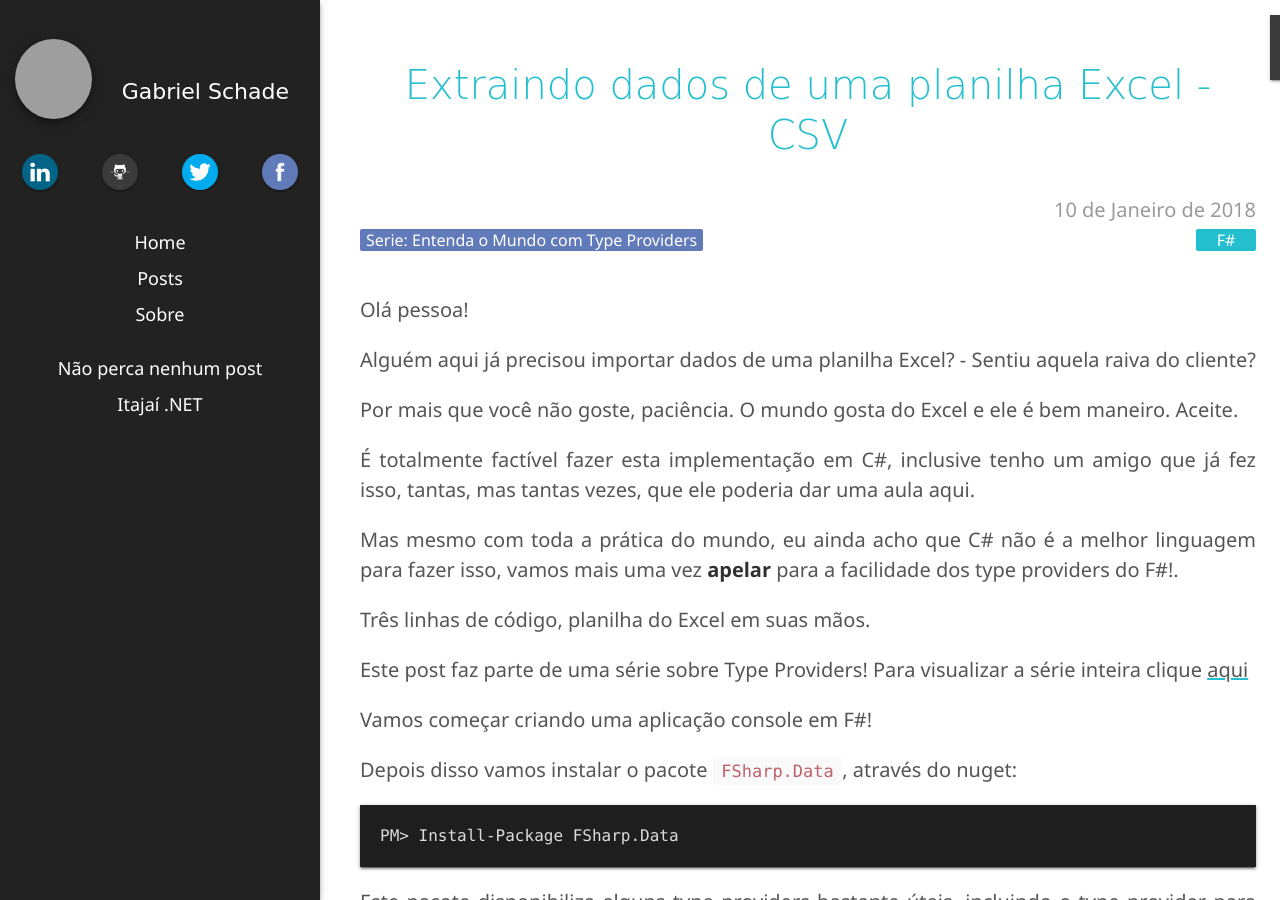
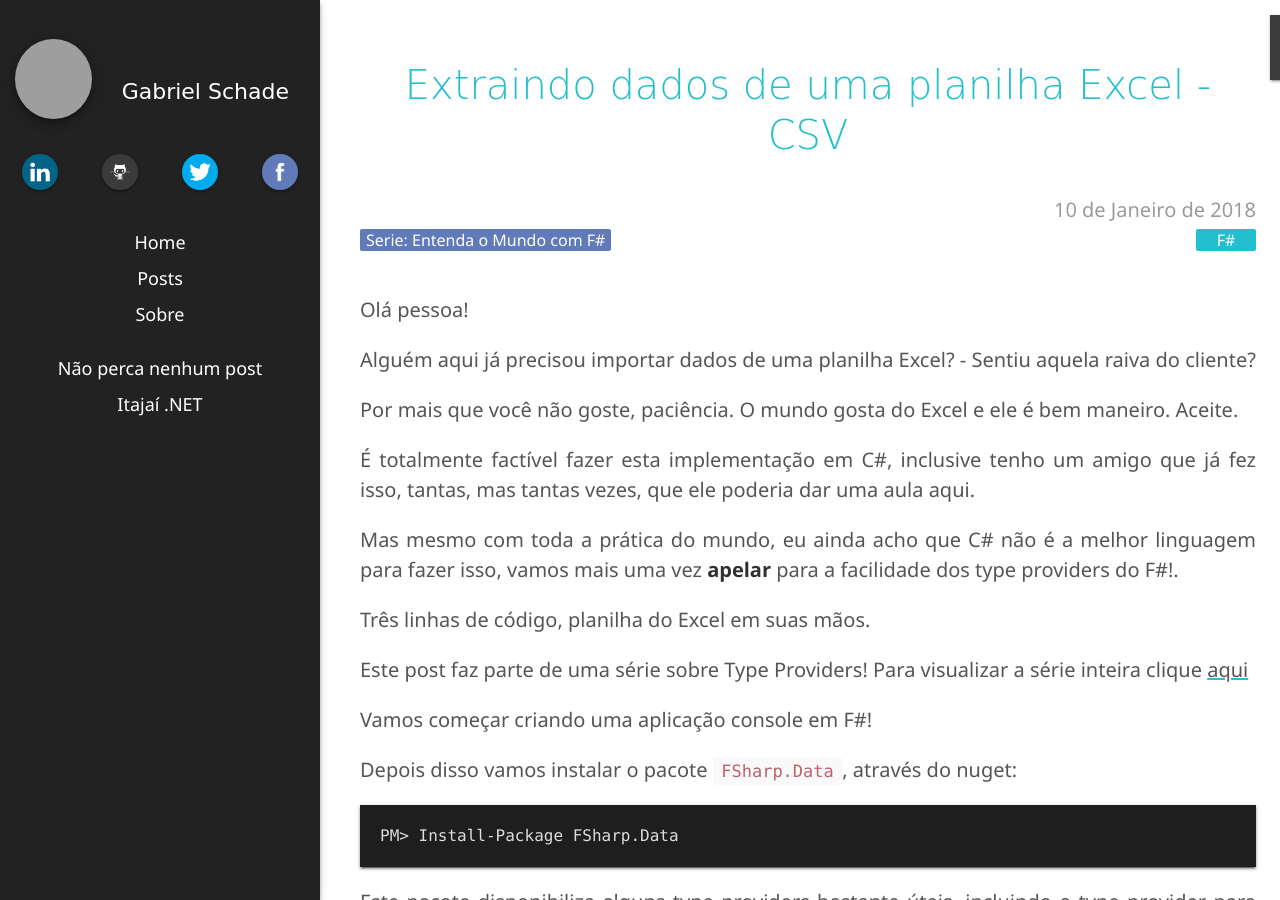
Before and after one commit to gabrielschade/gabrielschade.github.io, a Jekyll site: the page built from _posts/2018-01-10-type-provider-excel.markdown, in a window 1280 px wide and 900 px high. Built offline with Jekyll 4.4.1, drawn with Linux system fonts in a browser that asks for light colours; nearby versions of some CDN libraries; comment, search, counter and statistics services are not loaded; grey boxes are pictures that could not be loaded.

Commit message:
Alteração de título da série

```diff
--- a/_posts/2017-12-19-web-data.markdown
+++ b/_posts/2017-12-19-web-data.markdown
@@ -4,7 +4,7 @@ title:  "Extraindo dados da web - HTML"
 date:   2017-12-19 00:00:00 +0000
 comments: true
 tags: [F#]
-serie: Entenda o Mundo com Type Providers
+serie: Entenda o Mundo com F#
 ---
 
 Olá pessoa!
@@ -18,7 +18,7 @@ Esse tipo de raciocínio serve para qualquer desenvolvedor de qualquer plataform
 Hoje é um exemplo bastante claro, vamos propor um problema simples: *extrair dados da web*.
 <!--more-->
 
-Este post faz parte de uma série sobre Type Providers! Para visualizar a série inteira clique [aqui]({{ site.baseurl }}{% link posts-serie/entenda o mundo com Type Providers.html %})
+Este post faz parte de uma série sobre Type Providers! Para visualizar a série inteira clique [aqui]({{ site.baseurl }}{% link posts-serie/entenda o mundo com fsharp.html %})
 
 {% include github-link.html link="https://github.com/gabrielschade/TypeProviderSample/blob/master/HtmlTypeProviderSample/HtmlTypeProviderSample/Program.fs" %}
 
--- a/_posts/2017-12-28-web-data-json.markdown
+++ b/_posts/2017-12-28-web-data-json.markdown
@@ -4,7 +4,7 @@ title:  "Extraindo dados da web - JSON"
 date:   2017-12-28 00:00:00 +0000
 comments: true
 tags: [F#]
-serie: Entenda o Mundo com Type Providers
+serie: Entenda o Mundo com F#
 ---
 
 Olá pessoa!
--- a/_posts/2018-01-10-type-provider-excel.markdown
+++ b/_posts/2018-01-10-type-provider-excel.markdown
@@ -4,7 +4,7 @@ title:  "Extraindo dados de uma planilha Excel - CSV"
 date:   2018-01-10 00:00:00 +0000
 comments: true
 tags: [F#]
-serie: Entenda o Mundo com Type Providers
+serie: Entenda o Mundo com F#
 ---
 
 Olá pessoa!
@@ -20,7 +20,7 @@ Mas mesmo com toda a prática do mundo, eu ainda acho que C# não é a melhor li
 Três linhas de código, planilha do Excel em suas mãos.
 <!--more-->
 
-Este post faz parte de uma série sobre Type Providers! Para visualizar a série inteira clique [aqui]({{ site.baseurl }}{% link posts-serie/entenda o mundo com Type Providers.html %})
+Este post faz parte de uma série sobre Type Providers! Para visualizar a série inteira clique [aqui]({{ site.baseurl }}{% link posts-serie/entenda o mundo com fsharp.html %})
 
 {% include github-link.html link="https://github.com/gabrielschade/TypeProviderSample/blob/master/CsvTypeProviderSample/CsvTypeProviderSample/Program.fs" %}
 
--- a/_posts/2018-07-02-world-bank-data.markdown
+++ b/_posts/2018-07-02-world-bank-data.markdown
@@ -4,7 +4,7 @@ title:  "Extraindo dados do World Bank"
 date:   2018-07-02 00:00:00 +0000
 comments: true
 tags: [F#]
-serie: Entenda o Mundo com Type Providers
+serie: Entenda o Mundo com F#
 ---
 
 Olá pessoa!
@@ -16,7 +16,7 @@ Dessa vez vamos utilizar o World Bank Type Provider, talvez um dos mais poderoso
 É sério, tem muita informação mesmo. Que tal obter informações sobre o mundo através deste recurso?
 <!--more-->
 
-Este post faz parte de uma série sobre Type Providers! Para visualizar a série inteira clique [aqui]({{ site.baseurl }}{% link posts-serie/entenda o mundo com Type Providers.html %})
+Este post faz parte de uma série sobre Type Providers! Para visualizar a série inteira clique [aqui]({{ site.baseurl }}{% link posts-serie/entenda o mundo com fsharp.html %})
 
 A página do World Bank contém diversas informações sobre o projeto, incluindo indicadores e gráficos sobre os países. Você pode acessá-la [aqui](http://www.worldbank.org/en/about).
 
```
Also changed, not shown: posts-serie/entenda o mundo com Type Providers.html (deleted, +0 -7 lines), posts-serie/entenda o mundo com fsharp.html (added, +7 -0 lines).
